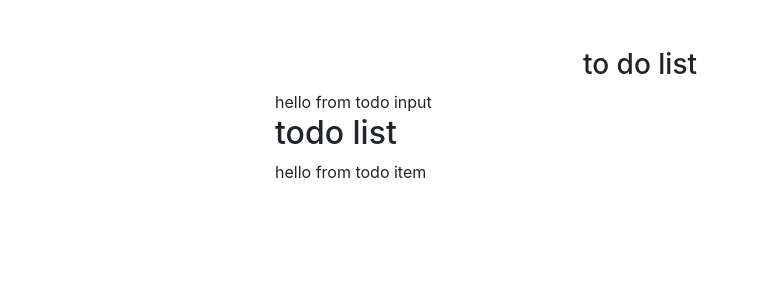
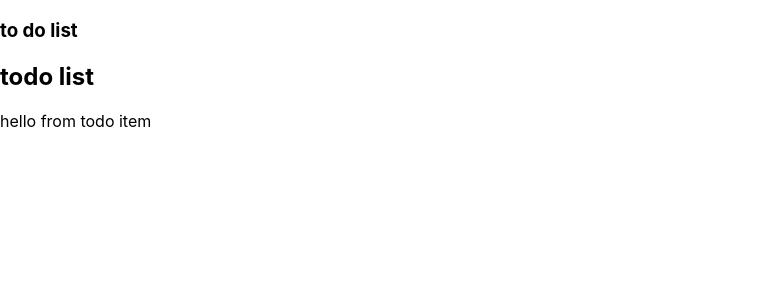
Before and after one commit to indam94/ToDoList_React, a React (Create React App) app: page / in a window 1280 px wide. Shown: the top 300 px of the page, without its empty margins (0-760 px from the left). Built offline with nearby package versions, Linux system fonts and the light colour scheme.

Commit message:
check error

```diff
--- a/src/App.js
+++ b/src/App.js
@@ -2,7 +2,7 @@
 import React, { Component } from 'react'
 
 import uuid from 'uuid';
-import 'bootstrap/dist/css/bootstrap.min.css';
+//import 'bootstrap/dist/css/bootstrap.min.css';
 
 import ToDoList from './components/ToDoList';
 import ToDoInput from './components/ToDoInput';
--- a/src/components/ToDoInput.js
+++ b/src/components/ToDoInput.js
@@ -1,10 +1,14 @@
 import React, { Component } from 'react'
 
 export default class ToDoInput extends Component {
+
     render() {
+
+        const {item, handleChange, handleSubmit, editItem} = this.props;
+
         return (
-            <div>
-                hello from todo input
+            <div className= "card card-body my-3">
+                <form onSubmit={handleSubmit}></form>
             </div>
         )
     }
```
